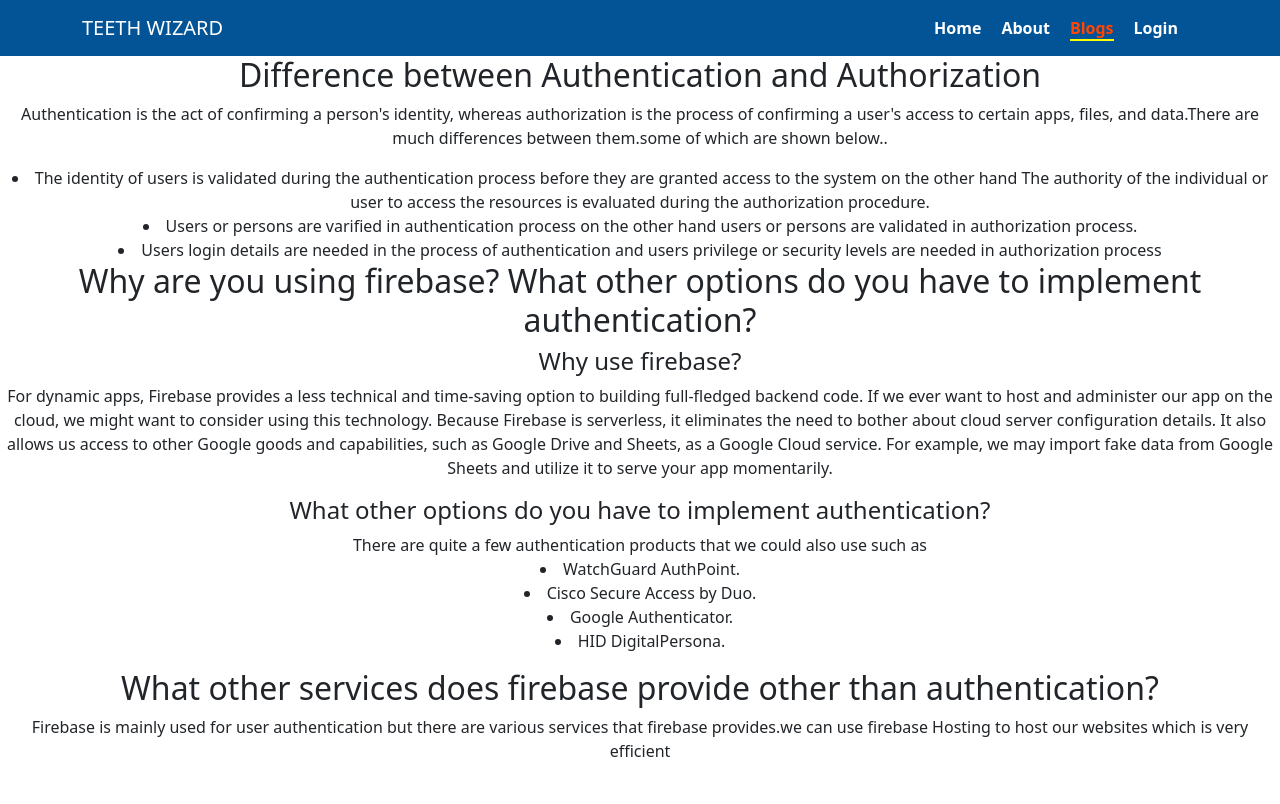
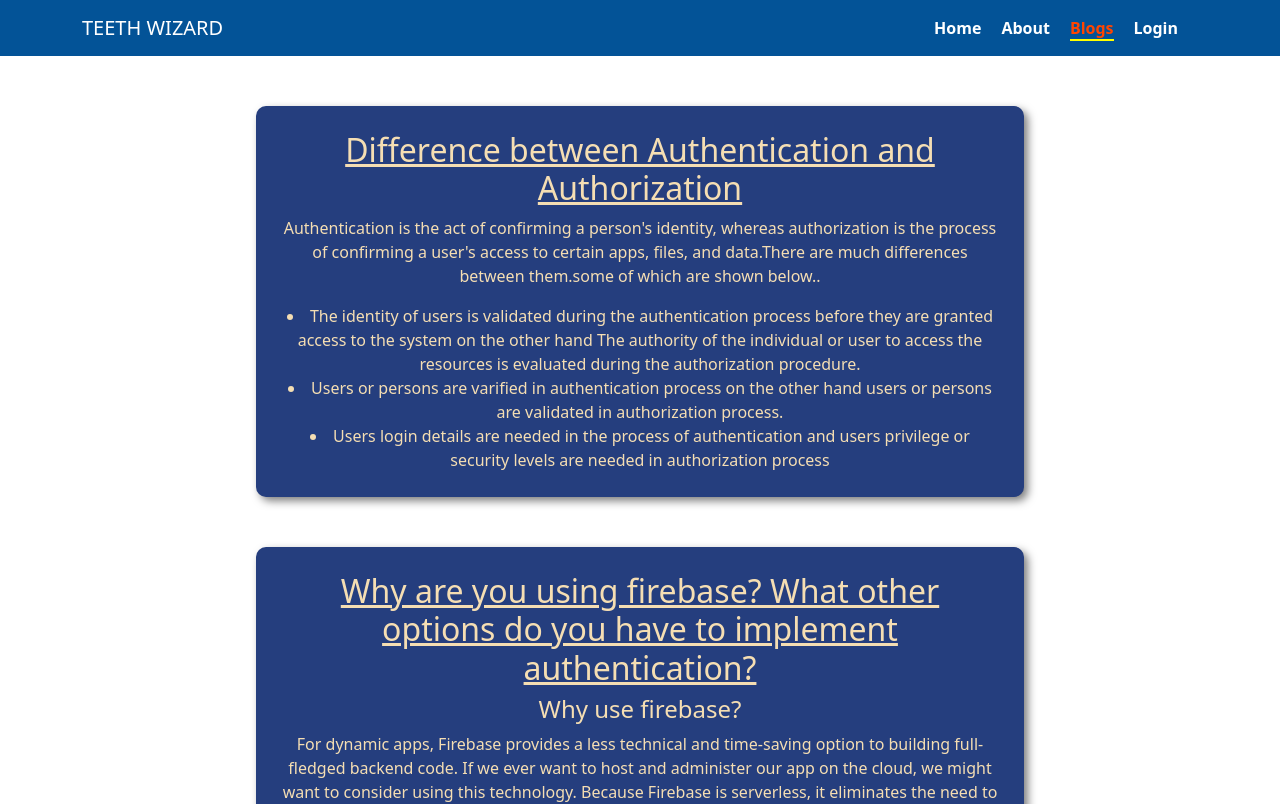
Before and after one commit to MIRJAKARIYA/Teeth-wizard-react-project, a React (Create React App) app: page /blogs in a window 1280 px wide. Shown: the top 804 px of the page. Built offline with nearby package versions, Linux system fonts and the light colour scheme; no server answers.

Commit message:
blogs added

```diff
--- /dev/null
+++ b/src/Pages/Blogs/Blogs.css
@@ -0,0 +1,12 @@
+.blogs-container>div{
+    width: 60%;
+    box-shadow: 4px 4px 8px rgba(0, 0, 0, 0.507);
+    margin: 50px auto;
+    padding: 25px;
+    border-radius: 10px;
+    background-color: #253e7e;
+    color: wheat;
+}
+.blogs-container h2{
+    text-decoration: underline;
+}
--- a/src/Pages/Blogs/Blogs.js
+++ b/src/Pages/Blogs/Blogs.js
@@ -1,8 +1,8 @@
 import React from "react";
-
+import './Blogs.css';
 const Blogs = () => {
   return (
-    <div>
+    <div className="blogs-container">
       <div>
         <h2>Difference between Authentication and Authorization</h2>
         <p>
@@ -53,11 +53,11 @@ const Blogs = () => {
               <li>HID DigitalPersona.</li>
           </p>
         </div>
-        <div>
+      </div>
+      <div>
             <h2>What other services does firebase provide other than authentication?</h2>
-            <p>Firebase is mainly used for user authentication but there are various services that firebase provides.we can use firebase Hosting to host our websites which is very efficient</p>
+            <p>Firebase is mainly used for user authentication but there are various services that firebase provides.we can use firebase Hosting to host our websites which is very efficient.we can use Google analytics to know what our users are doing in our website.we can use Cloud Firestore.We can use Firebse Cloud messaging in our app.we can also use Cloud Functions,Cloud Storage etc.So there are much more thing that firebase provide us other than authentication.We can use these services as per our need.</p>
         </div>
-      </div>
     </div>
   );
 };
```
